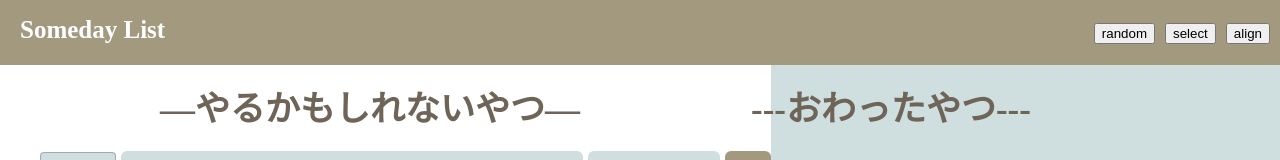
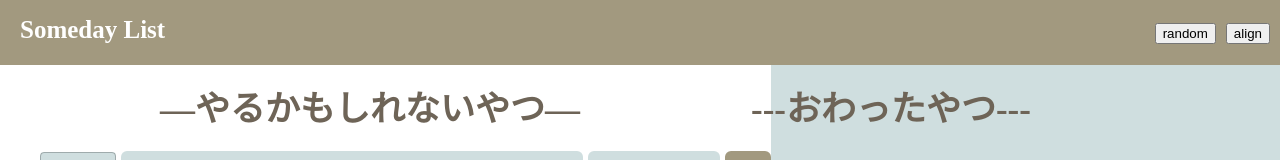
Before and after one commit to sahono6363/lazyapp, a React (Vite) app: page / in a window 1280 px wide. Shown: the top 160 px of the page. Built offline with nearby package versions, Linux system fonts and the light colour scheme; a web font is replaced by a local one.

Commit message:
両方に

```diff
--- a/src/App.jsx
+++ b/src/App.jsx
@@ -17,6 +17,9 @@ function App() {
   const [isSorted, setIsSorted] = useState(false);
   const [completedList, setCompletedList] = useState(loadCompletedList());
   const [isAlignMode, setIsAlignMode] = useState(true);
+  const sortedCompletedList = isAlignMode
+    ? [...completedList].sort((a, b) => (a.completedAt ?? 0) - (b.completedAt ?? 0))
+    : [...completedList].sort((a, b) => a.category - b.category);;
   const [impressions, setImpressions] = useState(() => {
     const saved = localStorage.getItem("lazyapp-impressions");
     return saved ? JSON.parse(saved) : {};
@@ -108,7 +111,7 @@ function App() {
   const handleComplete = (index) => {
     const item = list[index];
     const impression = impressions[index] || "";
-    setCompletedList([...completedList, { ...item, impression }]);
+    setCompletedList([...completedList, { ...item, impression, completedAt: Date.now()  }]);
     setlist(list.filter((_, i) => i !== index));
     setImpressions((prev) => {
       const newObj = { ...prev };
@@ -205,7 +208,7 @@ function App() {
           </div>
           <div className="complete" style={{ flex: 1 }}>
             <h1>---おわったやつ---</h1>
-            {completedList.map((item, i) => (
+            {sortedCompletedList.map((item, i) => (
               <div key={i} style={{ display: "flex" }}>
                 <div className="category3">
                   {Categories[item.category].icon}
--- a/src/ButtonS.jsx
+++ /dev/null
@@ -1,9 +0,0 @@
-import React from "react";
-
-const HeaderButtonS = ({ children, ...props }) => (
-  <button style={{ marginRight: "10px" }} {...props}>
-    {children}
-  </button>
-);
-
-export default HeaderButtonS;
--- a/src/Header.jsx
+++ b/src/Header.jsx
@@ -1,6 +1,5 @@
 import React from "react";
 import HeaderButtonR from "./ButtonR";
-import HeaderButtonS from "./ButtonS";
 import HeaderButtonA from "./ButtonA";
 
 const Header = ({ onToggleSort, isAlignMode }) => {
@@ -24,7 +23,6 @@ const Header = ({ onToggleSort, isAlignMode }) => {
       <span style={{ marginLeft: "10px" }}>Someday List</span>
       <div>
         <HeaderButtonR>random</HeaderButtonR>
-        <HeaderButtonS>select</HeaderButtonS>
         <HeaderButtonA onClick={onToggleSort}>
           {isAlignMode ? "align" : "normal"}
         </HeaderButtonA>
```
